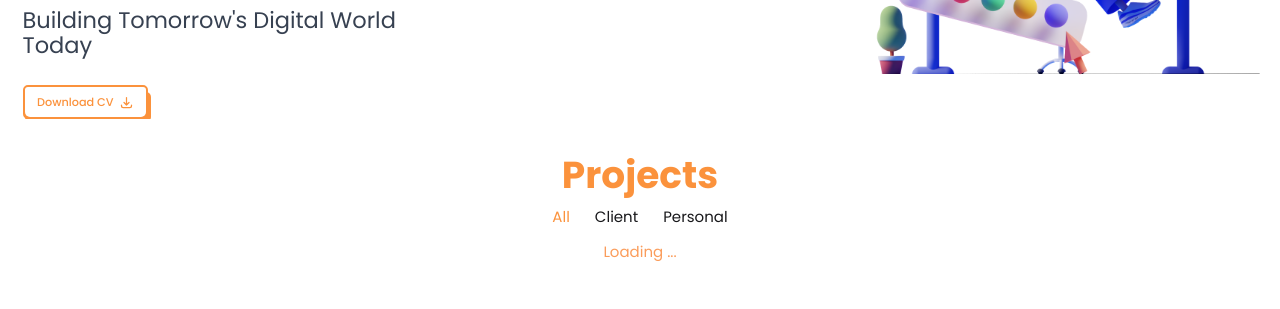
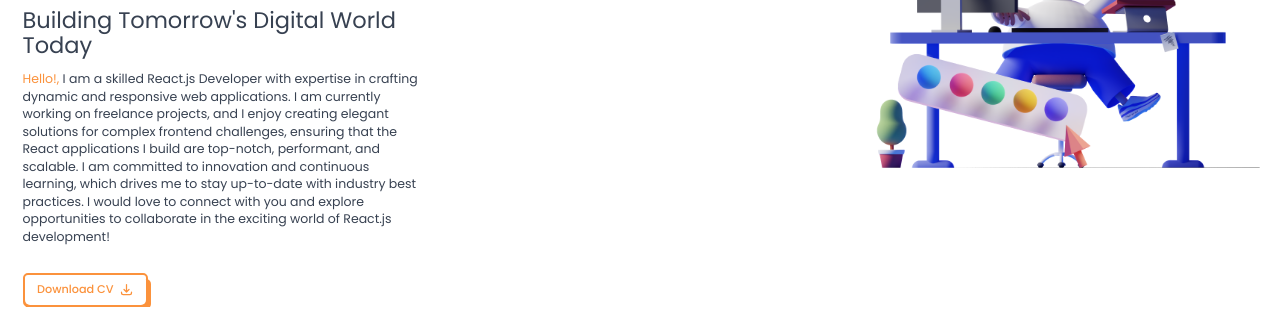
Before and after one commit to Vivekpolra8/vivekportfolio, a React (Create React App) app: page / in a window 1280 px wide. Shown: the part 435-744 px from the top of the page. Built offline with nearby package versions, Linux system fonts and the light colour scheme.

Commit message:
Add about

```diff
--- a/src/Screens/Home.jsx
+++ b/src/Screens/Home.jsx
@@ -19,9 +19,10 @@
   const ref = useRef(null);
   const isInView = useInView(ref, { once: true });
   const downLoadCV = () => {
-    const link = document.createElement('a');
-    link.href = 'https://drive.google.com/uc?export=download&id=1MKX5s-JY915dpmAhAqoOx3U7BKGLlWU0';
-    link.setAttribute('download', 'VivekCV.pdf');
+    const link = document.createElement("a");
+    link.href =
+      "https://drive.google.com/uc?export=download&id=1MKX5s-JY915dpmAhAqoOx3U7BKGLlWU0";
+    link.setAttribute("download", "VivekCV.pdf");
     document.body.appendChild(link);
     link.click();
     document.body.removeChild(link);
@@ -46,12 +47,24 @@
             variants={textVariants}
           >
             <h1 className="flex flex-col text-6xl font-black leading-none text-gray-800 uppercase font-bebas-neue md:text-9xl dark:text-white">
-            <span className="text-fadeMainTheme">  </span>
+              <span className="text-fadeMainTheme"> </span>
               <span className="text-fadeMainTheme"> Coding </span>
               Dreams into Reality
             </h1>
             <p className="text-gray-700 dark:text-white text-4xl md:px-3 mt-2">
               Building Tomorrow's Digital World Today
+            </p>
+            <p className="text-gray-700 dark:text-white text-xl md:px-3 mt-2">
+              <span className="text-fadeMainTheme"> Hello!, </span>I am a
+              skilled React.js Developer with expertise in crafting dynamic and
+              responsive web applications. I am currently working on freelance
+              projects, and I enjoy creating elegant solutions for complex
+              frontend challenges, ensuring that the React applications I build
+              are top-notch, performant, and scalable. I am committed to
+              innovation and continuous learning, which drives me to stay
+              up-to-date with industry best practices. I would love to connect
+              with you and explore opportunities to collaborate in the exciting
+              world of React.js development!
             </p>
             <motion.div variants={buttonVariants} className="flex mt-8 md:px-3">
               <Button
```
